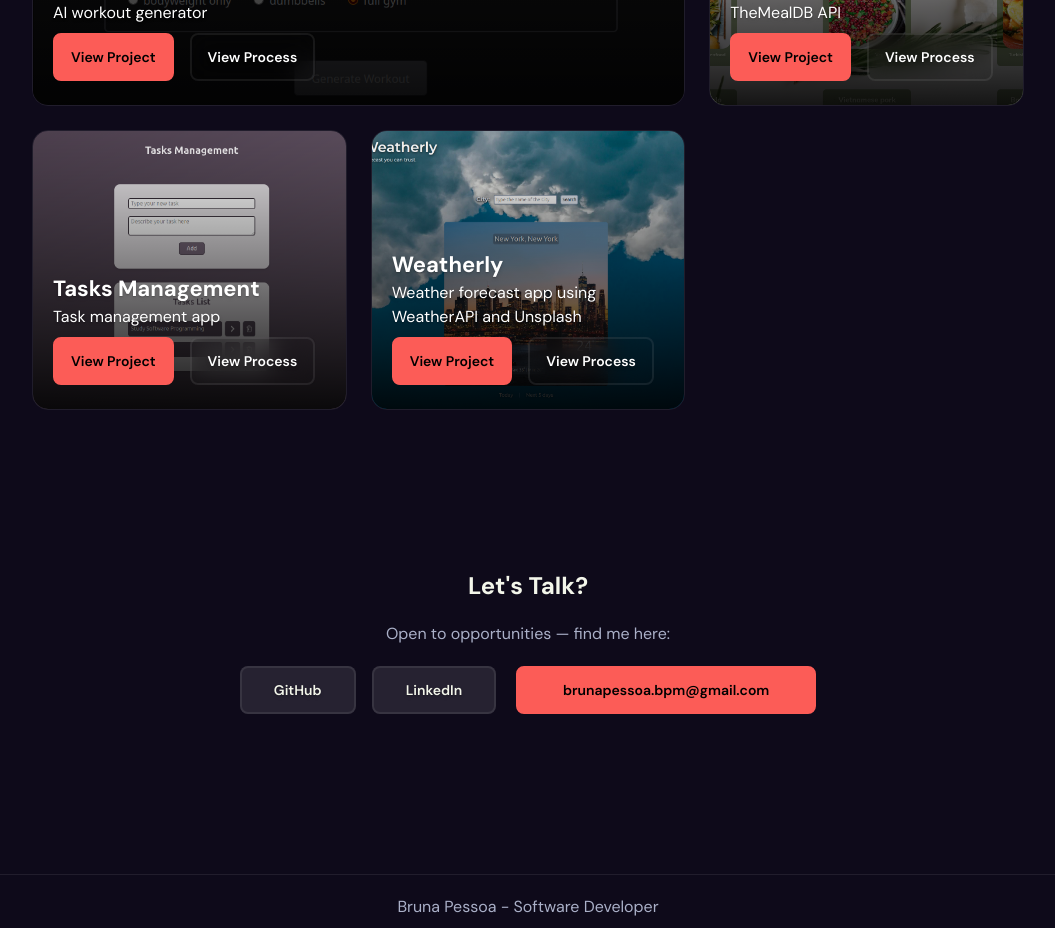
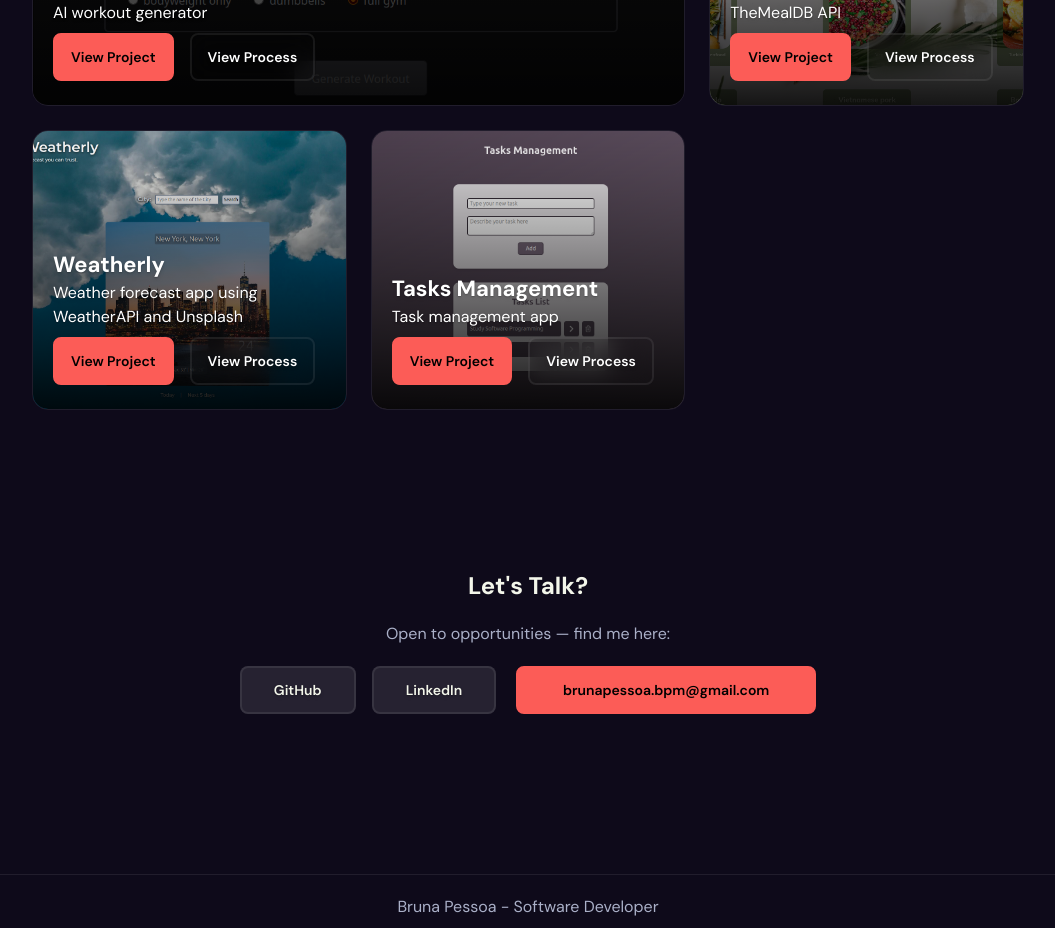
Before and after one commit to Brunapessoa/brunapessoa.github.io, a React (Vite) app: page / in a window 1280 px wide. Shown: the part 2180-3108 px from the top of the page, without its empty margins (112-1167 px from the left). Built offline with nearby package versions, Linux system fonts and the light colour scheme.

Commit message:
chanhe os project order

```diff
--- a/src/components/ProjectsGrid.tsx
+++ b/src/components/ProjectsGrid.tsx
@@ -31,10 +31,10 @@ function ProjectsGrid() {
 
                 <ProjectCard titleProject="Favorite Recipes" description={translations.recipeDesc} projectImage={recipeImg} processRoute="/projects/Recipes" projectURL="https://brunapessoa.github.io/recipes/"/>
 
+                <ProjectCard titleProject="Weatherly" description={translations.weatherDesc}projectImage={weatherImg} processRoute="/projects/Weather" projectURL="https://brunapessoa.github.io/weather/"/>
 
                 <ProjectCard titleProject="Tasks Management" description={translations.tasksDesc} projectImage={todolistImg} processRoute="/projects/TasksMng" projectURL="https://brunapessoa.github.io/to-do-list-react/"/>
 
-                <ProjectCard titleProject="Weatherly" description={translations.weatherDesc}projectImage={weatherImg} processRoute="/projects/Weather" projectURL="https://brunapessoa.github.io/weather/"/>
             </div>
 
         </section>
```
